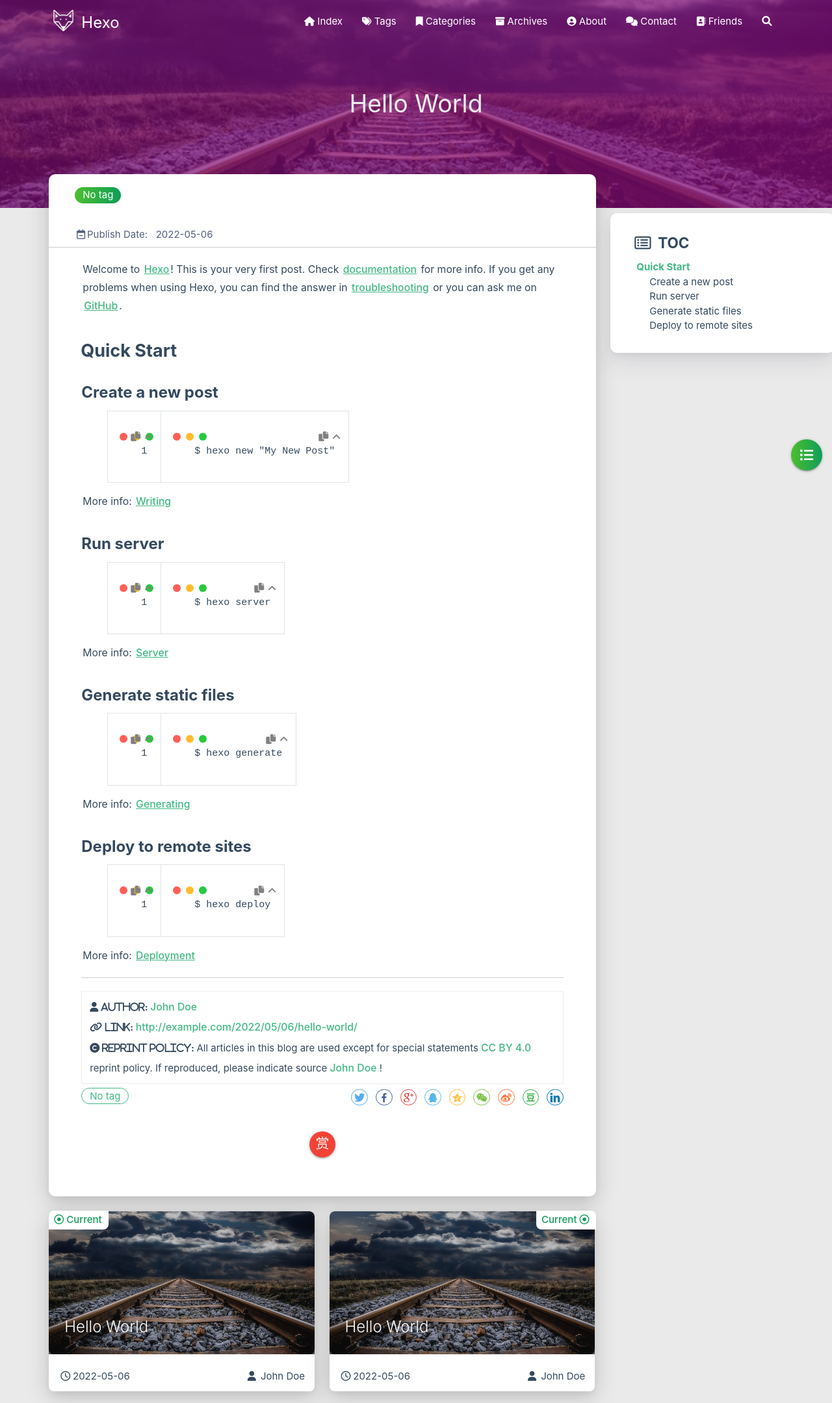
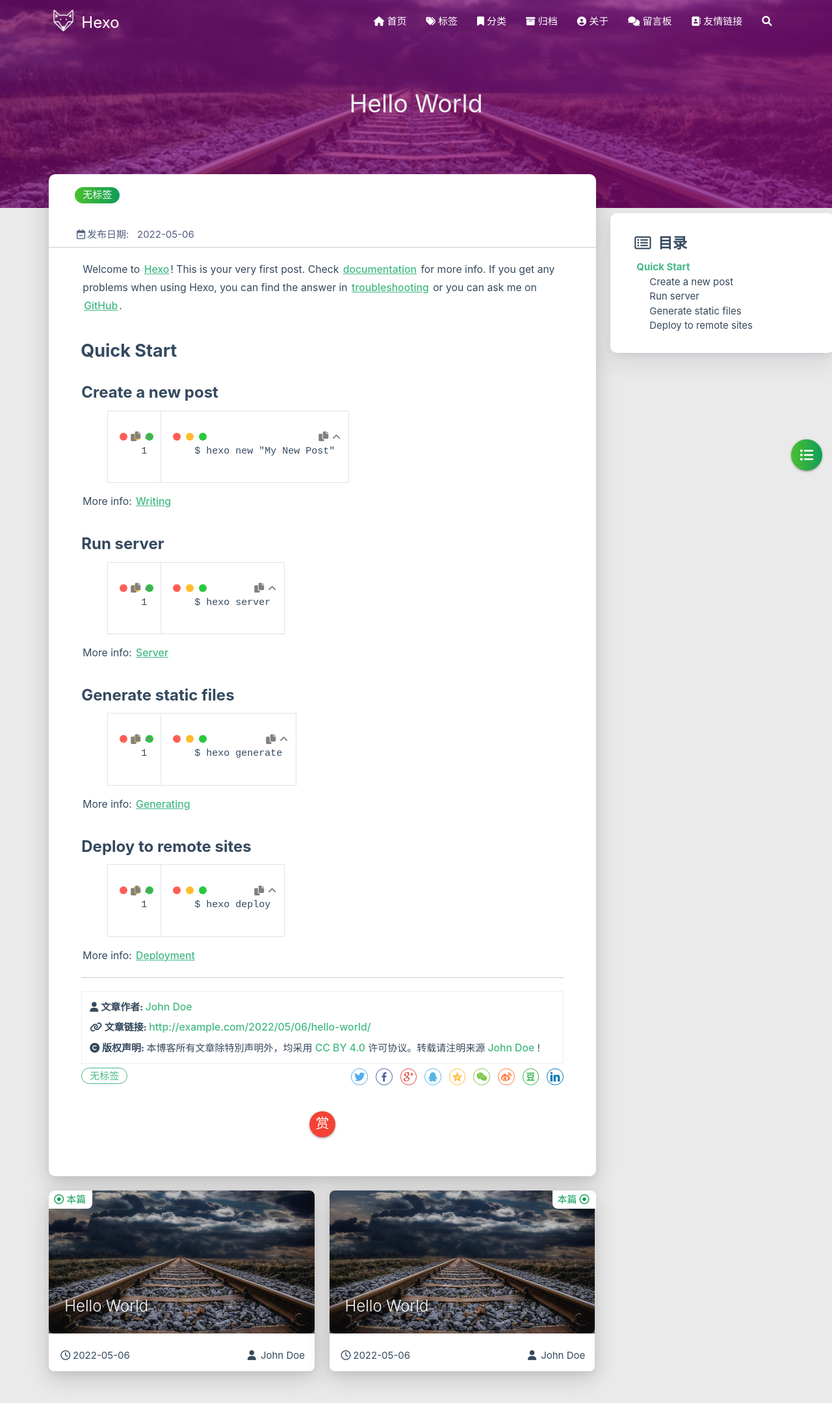
Before and after one commit to SaitingJiang/SaitingJiang.github.io, a plain HTML site: page 2022/05/06/hello-world/index.html in a window 1280 px wide. Shown: the top 2159 px of the page at 65% size. Drawn offline with Linux system fonts and the light colour scheme; some packages are replaced by stand-ins of ours; no server answers; a script that the page names is missing.

Commit message:
Site updated: 2022-05-06 20:24:19

```diff
--- a/2022/05/06/hello-world/index.html
+++ b/2022/05/06/hello-world/index.html
@@ -1,5 +1,5 @@
 <!DOCTYPE HTML>
-<html lang="en">
+<html lang="zh-CN">
 
 
 <head>
@@ -58,7 +58,7 @@
 
       <i class="fas fa-home" style="zoom: 0.6;"></i>
 
-      <span>Index</span>
+      <span>首页</span>
     </a>
 
   </li>
@@ -69,7 +69,7 @@
 
       <i class="fas fa-tags" style="zoom: 0.6;"></i>
 
-      <span>Tags</span>
+      <span>标签</span>
     </a>
 
   </li>
@@ -80,7 +80,7 @@
 
       <i class="fas fa-bookmark" style="zoom: 0.6;"></i>
 
-      <span>Categories</span>
+      <span>分类</span>
     </a>
 
   </li>
@@ -91,7 +91,7 @@
 
       <i class="fas fa-archive" style="zoom: 0.6;"></i>
 
-      <span>Archives</span>
+      <span>归档</span>
     </a>
 
   </li>
@@ -102,7 +102,7 @@
 
       <i class="fas fa-user-circle" style="zoom: 0.6;"></i>
 
-      <span>About</span>
+      <span>关于</span>
     </a>
 
   </li>
@@ -113,7 +113,7 @@
 
       <i class="fas fa-comments" style="zoom: 0.6;"></i>
 
-      <span>Contact</span>
+      <span>留言板</span>
     </a>
 
   </li>
@@ -124,14 +124,14 @@
 
       <i class="fas fa-address-book" style="zoom: 0.6;"></i>
 
-      <span>Friends</span>
+      <span>友情链接</span>
     </a>
 
   </li>
 
   <li>
     <a href="#searchModal" class="modal-trigger waves-effect waves-light">
-      <i id="searchIcon" class="fas fa-search" title="Search" style="zoom: 0.85;"></i>
+      <i id="searchIcon" class="fas fa-search" title="搜索" style="zoom: 0.85;"></i>
     </a>
   </li>
 </ul>
@@ -159,7 +159,7 @@
 
 			    <i class="fa-fw fas fa-home"></i>
 
-			Index
+			首页
 		</a>
 
         </li>
@@ -170,7 +170,7 @@
 
 			    <i class="fa-fw fas fa-tags"></i>
 
-			Tags
+			标签
 		</a>
 
         </li>
@@ -181,7 +181,7 @@
 
 			    <i class="fa-fw fas fa-bookmark"></i>
 
-			Categories
+			分类
 		</a>
 
         </li>
@@ -192,7 +192,7 @@
 
 			    <i class="fa-fw fas fa-archive"></i>
 
-			Archives
+			归档
 		</a>
 
         </li>
@@ -203,7 +203,7 @@
 
 			    <i class="fa-fw fas fa-user-circle"></i>
 
-			About
+			关于
 		</a>
 
         </li>
@@ -214,7 +214,7 @@
 
 			    <i class="fa-fw fas fa-comments"></i>
 
-			Contact
+			留言板
 		</a>
 
         </li>
@@ -225,7 +225,7 @@
 
 			    <i class="fa-fw fas fa-address-book"></i>
 
-			Friends
+			友情链接
 		</a>
 
         </li>
@@ -429,7 +429,7 @@
                 <div class="col s7">
 
                           <div class="article-tag">
-                            <span class="chip bg-color">No tag</span>
+                            <span class="chip bg-color">无标签</span>
                           </div>
 
                 </div>
@@ -441,7 +441,7 @@
             <div class="post-info">
 
                 <div class="post-date info-break-policy">
-                    <i class="far fa-calendar-minus fa-fw"></i>Publish Date:&nbsp;&nbsp;
+                    <i class="far fa-calendar-minus fa-fw"></i>发布日期:&nbsp;&nbsp;
                     2022-05-06
                 </div>
 
@@ -488,7 +488,7 @@
             <div class="reprint__author">
                 <span class="reprint-meta" style="font-weight: bold;">
                     <i class="fas fa-user">
-                        Author:
+                        文章作者:
                     </i>
                 </span>
                 <span class="reprint-info">
@@ -498,7 +498,7 @@
             <div class="reprint__type">
                 <span class="reprint-meta" style="font-weight: bold;">
                     <i class="fas fa-link">
-                        Link:
+                        文章链接:
                     </i>
                 </span>
                 <span class="reprint-info">
@@ -508,13 +508,13 @@
             <div class="reprint__notice">
                 <span class="reprint-meta" style="font-weight: bold;">
                     <i class="fas fa-copyright">
-                        Reprint policy:
+                        版权声明:
                     </i>
                 </span>
                 <span class="reprint-info">
-                    All articles in this blog are used except for special statements
+                    本博客所有文章除特別声明外，均采用
                     <a href="https://creativecommons.org/licenses/by/4.0/deed.zh" rel="external nofollow noreferrer" target="_blank">CC BY 4.0</a>
-                    reprint policy. If reproduced, please indicate source
+                    许可协议。转载请注明来源
                     <a href="/about" target="_blank">John Doe</a>
                     !
                 </span>
@@ -524,7 +524,7 @@
 
     <script async defer>
       document.addEventListener("copy", function (e) {
-        let toastHTML = '<span>Copied successfully, please follow the reprint policy of this article</span><button class="btn-flat toast-action" onclick="navToReprintStatement()" style="font-size: smaller">more</a>';
+        let toastHTML = '<span>复制成功，请遵循本文的转载规则</span><button class="btn-flat toast-action" onclick="navToReprintStatement()" style="font-size: smaller">查看</a>';
         M.toast({html: toastHTML})
       });
 
@@ -539,7 +539,7 @@
                 <div class="post-meta__tag-list" style="display: inline-block;">
 
                         <div class="article-tag">
-                            <span class="chip bg-color">No tag</span>
+                            <span class="chip bg-color">无标签</span>
                         </div>
 
                 </div>
@@ -713,7 +713,7 @@
 
         <div class="article col s12 m6" data-aos="fade-up" data-aos="fade-up">
             <div class="article-badge left-badge text-color">
-                <i class="far fa-dot-circle"></i>&nbsp;Current
+                <i class="far fa-dot-circle"></i>&nbsp;本篇
             </div>
             <div class="card">
                 <a href="/2022/05/06/hello-world/">
@@ -751,7 +751,7 @@
 
         <div class="article col s12 m6" data-aos="fade-up">
             <div class="article-badge right-badge text-color">
-                Current&nbsp;<i class="far fa-dot-circle"></i>
+                本篇&nbsp;<i class="far fa-dot-circle"></i>
             </div>
             <div class="card">
                 <a href="/2022/05/06/hello-world/">
@@ -814,7 +814,7 @@
     </div>
     <div id="toc-aside" class="expanded col l3 hide-on-med-and-down">
         <div class="toc-widget card" style="background-color: white;">
-            <div class="toc-title"><i class="far fa-list-alt"></i>&nbsp;&nbsp;TOC</div>
+            <div class="toc-title"><i class="far fa-list-alt"></i>&nbsp;&nbsp;目录</div>
             <div id="toc-content"></div>
         </div>
     </div>
@@ -974,13 +974,13 @@
 
 
                 <span id="busuanzi_container_site_pv">
-                &nbsp;|&nbsp;<i class="far fa-eye"></i>&nbsp;Total visits:&nbsp;
+                &nbsp;|&nbsp;<i class="far fa-eye"></i>&nbsp;总访问量:&nbsp;
                     <span id="busuanzi_value_site_pv" class="white-color"></span>
             </span>
 
 
                 <span id="busuanzi_container_site_uv">
-                &nbsp;|&nbsp;<i class="fas fa-users"></i>&nbsp;Total visitors:&nbsp;
+                &nbsp;|&nbsp;<i class="fas fa-users"></i>&nbsp;总访问人数:&nbsp;
                     <span id="busuanzi_value_site_uv" class="white-color"></span>
             </span>
 
@@ -1033,8 +1033,8 @@
 <div id="searchModal" class="modal">
     <div class="modal-content">
         <div class="search-header">
-            <span class="title"><i class="fas fa-search"></i>&nbsp;&nbsp;Search</span>
-            <input type="search" id="searchInput" name="s" placeholder="Please enter a search keyword"
+            <span class="title"><i class="fas fa-search"></i>&nbsp;&nbsp;搜索</span>
+            <input type="search" id="searchInput" name="s" placeholder="请输入搜索的关键字"
                    class="search-input">
         </div>
         <div id="searchResult"></div>
```
Also changed, not shown: archives/2022/05/index.html (+25 -25 lines), archives/2022/index.html (+25 -25 lines), archives/index.html (+25 -25 lines), index.html (+21 -21 lines).
